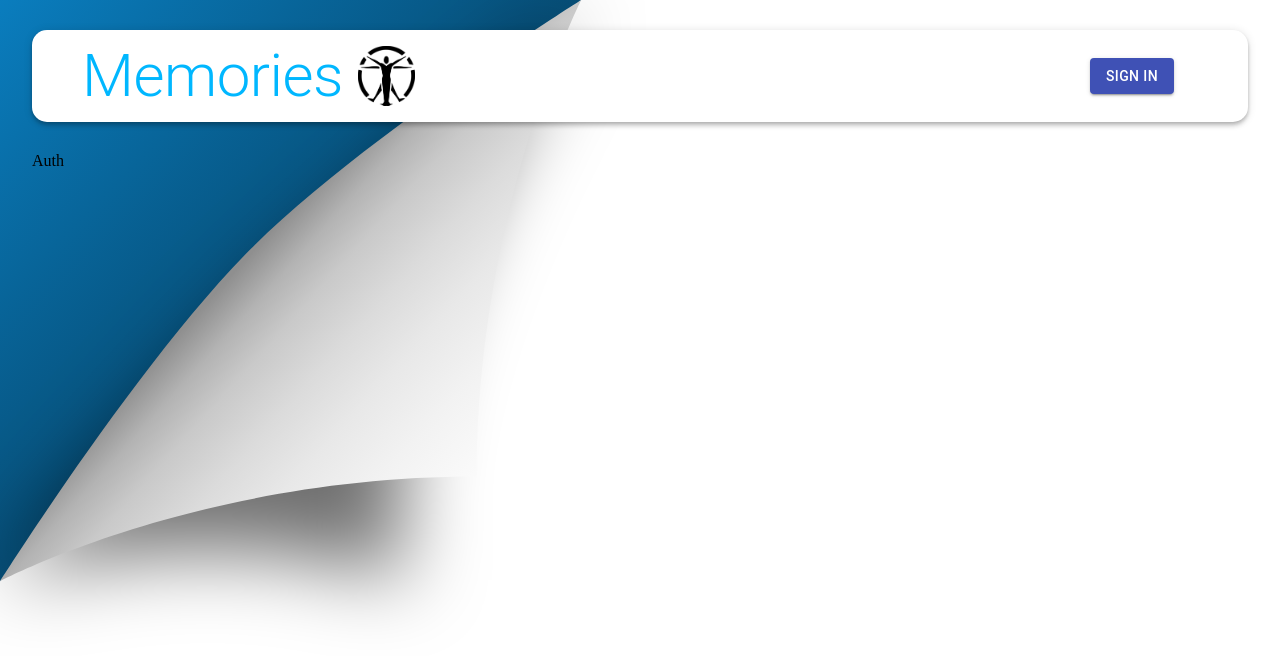
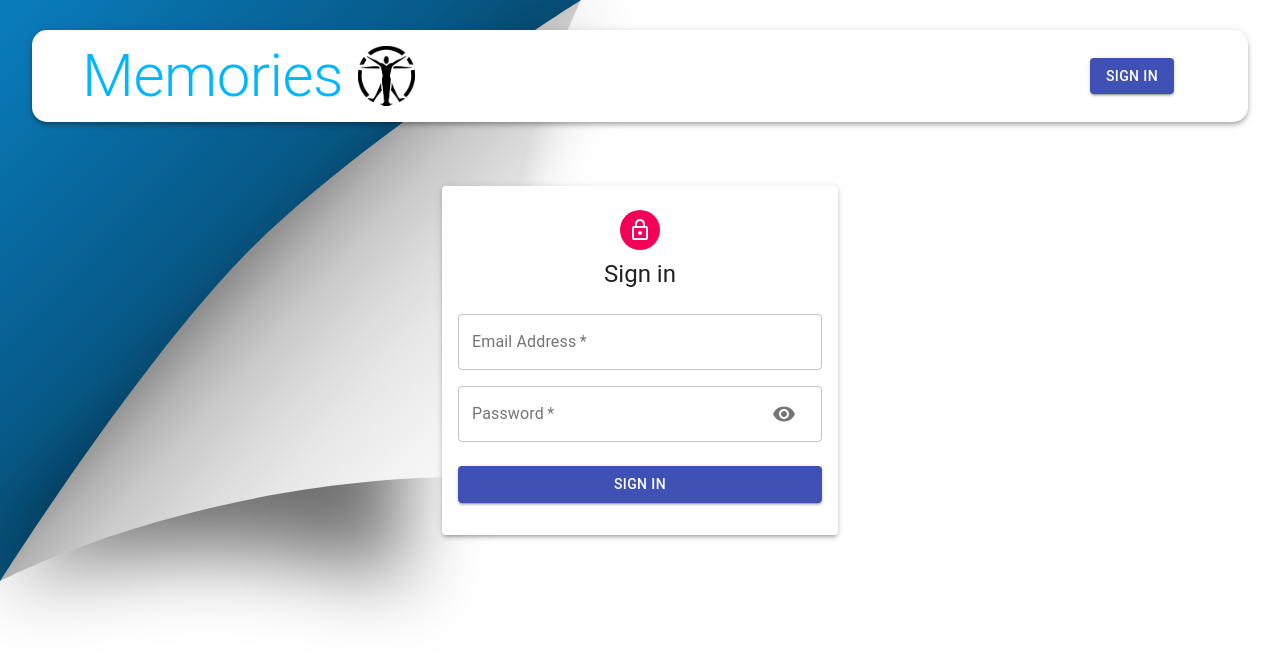
Before and after one commit to Faris-Kanbur/Social-Media-Full-Stack-MERN-Project-, a React (Create React App) app in the folder client/: page /auth in a window 1280 px wide. Shown: the top 656 px of the page. Built offline with nearby package versions, Linux system fonts and the light colour scheme.

Commit message:
solved bug

```diff
--- a/client/src/App.js
+++ b/client/src/App.js
@@ -8,7 +8,7 @@
 
 const App = () => (
     <BrowserRouter>
-        <Container maxidth="lg">
+        <Container maxWidth="lg">
             <Navbar />
             <Switch>
                 <Route path="/" exact component={Home} />
@@ -16,6 +16,6 @@
             </Switch>
         </Container>
     </BrowserRouter>
-)
+);
 
 export default App;
--- a/client/src/components/Auth/Auth.js
+++ b/client/src/components/Auth/Auth.js
@@ -1,12 +1,55 @@
-import React from 'react'
+import React, { useState } from "react";
+import {
+  Avatar,
+  Button,
+  Paper,
+  Grid,
+  Typography,
+  Container,
+} from "@material-ui/core";
+import LockOutlinedIcon from "@material-ui/icons/LockOutlined";
+import useStyles from "./styles";
+import Input from "./Input";
 
 const Auth = () => {
-    const state = null;
-    return (
-        <div>
-            Auth
-        </div>
-    )
-}
+  const classes = useStyles();
+  const [showPassword, setShowPassword] = useState(false);
 
-export default Auth
+  const isSignup = false;
+
+  const handleShowPassword = () =>
+    setShowPassword((prevShowPassword) => !prevShowPassword);
+
+  const handleSubmit = () => {};
+
+  const handleChange = () => {};
+
+  return (
+    <Container component="main" maxWidth="xs">
+      <Paper className={classes.paper} elevation={3}>
+        <Avatar className={classes.avatar}>
+          <LockOutlinedIcon />
+        </Avatar>
+        <Typography component="h1" variant="h5">{ isSignup ? 'Sign up' : 'Sign in' }</Typography>
+        <form className={classes.form} onSubmit={handleSubmit}>
+          <Grid container spacing={2}>
+            { isSignup && (
+            <>
+              <Input name="firstName" label="First Name" handleChange={handleChange} autoFocus half />
+              <Input name="lastName" label="Last Name" handleChange={handleChange} half />
+            </>
+            )}
+            <Input name="email" label="Email Address" handleChange={handleChange} type="email" />
+            <Input name="password" label="Password" handleChange={handleChange} type={showPassword ? 'text' : 'password'} handleShowPassword={handleShowPassword} />
+            { isSignup && <Input name="confirmPassword" label="Repeat Password" handleChange={handleChange} type="password" /> }
+          </Grid>
+          <Button type="submit" fullWidth variant="contained" color="primary" className={classes.submit}>
+            { isSignup ? 'Sign Up' : 'Sign In' }
+          </Button>
+        </form>
+      </Paper>
+    </Container>
+  );
+};
+
+export default Auth;
--- /dev/null
+++ b/client/src/components/Auth/Input.js
@@ -0,0 +1,31 @@
+import React from 'react';
+import { TextField, Grid, InputAdornment, IconButton } from '@material-ui/core';
+
+import Visibility from '@material-ui/icons/Visibility';
+import VisibilityOff from '@material-ui/icons/VisibilityOff';
+
+const Input = ({ name, handleChange, label, half, autoFocus, type, handleShowPassword }) => (
+  <Grid item xs={12} sm={half ? 6 : 12}>
+    <TextField
+      name={name}
+      onChange={handleChange}
+      variant="outlined"
+      required
+      fullWidth
+      label={label}
+      autoFocus={autoFocus}
+      type={type}
+      InputProps={name === 'password' ? {
+        endAdornment: (
+          <InputAdornment position="end">
+            <IconButton onClick={handleShowPassword}>
+              {type === 'password' ? <Visibility /> : <VisibilityOff />}
+            </IconButton>
+          </InputAdornment>
+        ),
+      } : null}
+    />
+  </Grid>
+);
+
+export default Input;
--- a/client/src/components/Auth/styles.js
+++ b/client/src/components/Auth/styles.js
@@ -0,0 +1,30 @@
+import { makeStyles } from '@material-ui/core/styles';
+
+export default makeStyles((theme) => ({
+  paper: {
+    marginTop: theme.spacing(8),
+    display: 'flex',
+    flexDirection: 'column',
+    alignItems: 'center',
+    padding: theme.spacing(2),
+  },
+  root: {
+    '& .MuiTextField-root': {
+      margin: theme.spacing(1),
+    },
+  },
+  avatar: {
+    margin: theme.spacing(1),
+    backgroundColor: theme.palette.secondary.main,
+  },
+  form: {
+    width: '100%', // Fix IE 11 issue.
+    marginTop: theme.spacing(3),
+  },
+  submit: {
+    margin: theme.spacing(3, 0, 2),
+  },
+  googleButton: {
+    marginBottom: theme.spacing(2),
+  },
+}));
--- a/client/src/components/Home/Home.js
+++ b/client/src/components/Home/Home.js
@@ -9,7 +9,6 @@
 
 const Home  = () => {
     const [currentId, setCurrentId] = useState(null);
-    const classes = useStyles();
     const dispatch = useDispatch();
 
     useEffect(() => {
@@ -20,7 +19,7 @@
     return (
         <Grow in>
             <Container>
-                <Grid className={classes.mainContainer} container justify="space-between" alignItems="stretch" spacing={3}>
+                <Grid container justify="space-between" alignItems="stretch" spacing={3}>
                      <Grid item xs={12} sm={7}>
                         <Posts setCurrentId={setCurrentId}/>
                     </Grid>
@@ -30,7 +29,7 @@
                 </Grid>
             </Container>
         </Grow>
-    )
-}
+    );
+};
 
 export default Home;
--- a/client/src/components/Navbar/Navbar.js
+++ b/client/src/components/Navbar/Navbar.js
@@ -35,5 +35,6 @@
         </Toolbar>
 
     </AppBar>
-)};
+);
+};
 export default Navbar;
```
Also changed, not shown: 1 other file (tests, documents, lock files or other folders).
